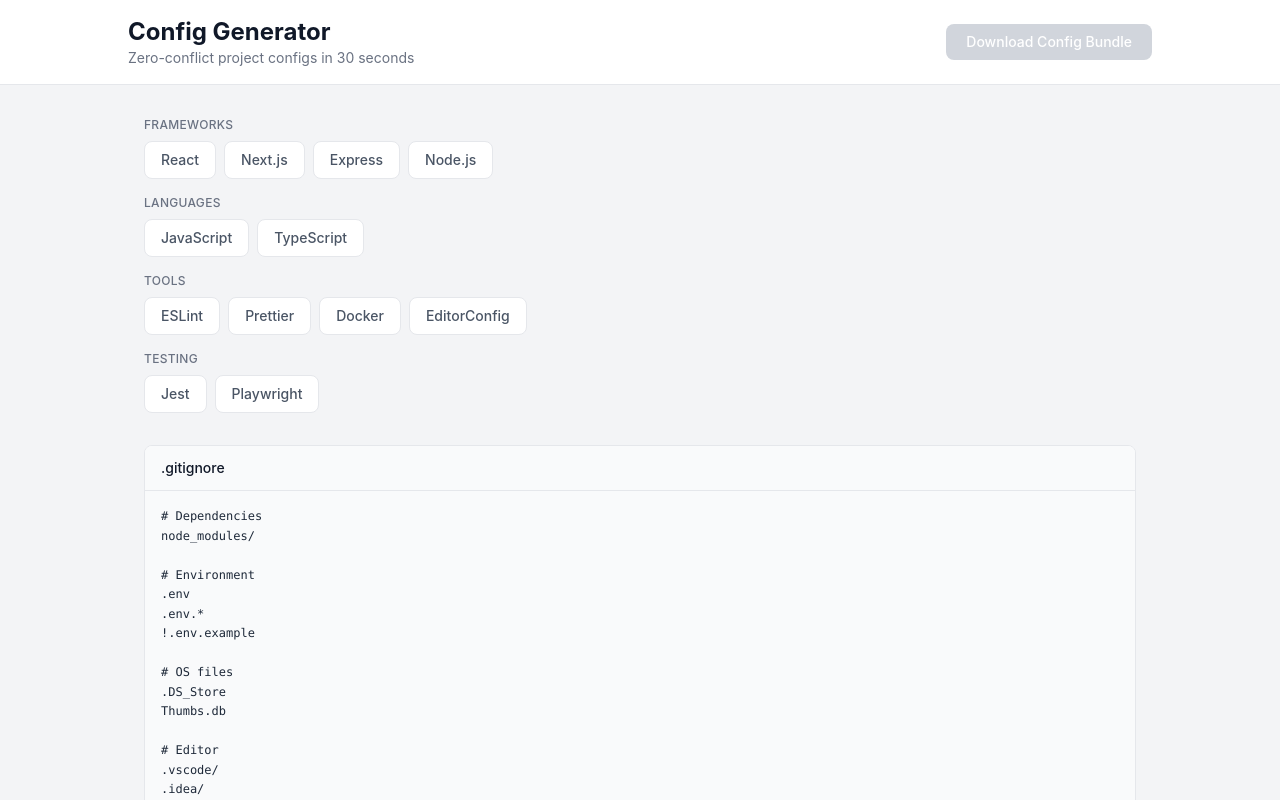
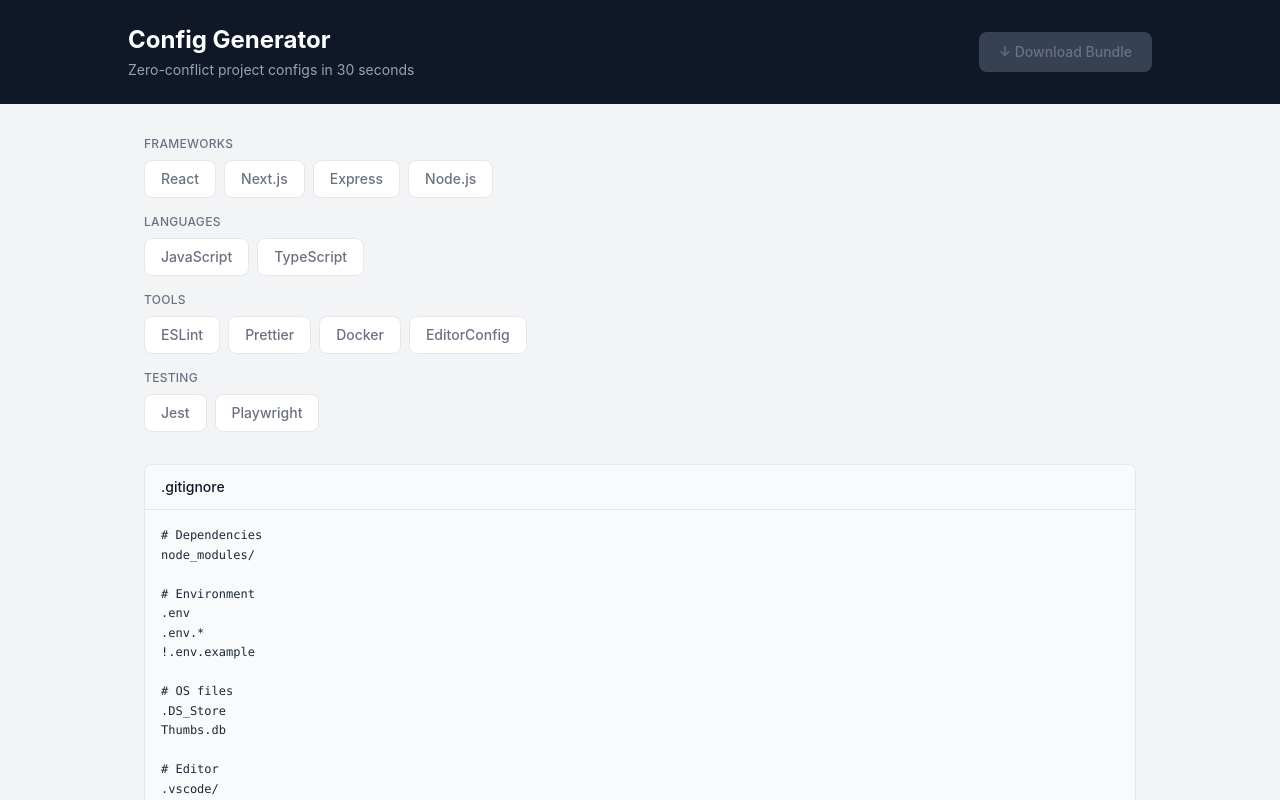
Before and after one commit to Lakonas/config-generator, a React (Vite) app: page / in a window 1280 px wide. Shown: the top 800 px of the page. Built offline with nearby package versions, Linux system fonts and the light colour scheme.

Commit message:
style: refine Header and StackCard with darker header and softer selection states

```diff
--- a/src/components/Header.jsx
+++ b/src/components/Header.jsx
@@ -1,21 +1,21 @@
 function Header({ onDownload, canDownload }) {
   return (
-    <header className="bg-white border-b border-gray-200 px-4 py-4">
+    <header className="bg-gray-900 px-4 py-6">
       <div className="max-w-5xl mx-auto flex items-center justify-between">
         <div>
-          <h1 className="text-2xl font-bold text-gray-900">Config Generator</h1>
-          <p className="text-sm text-gray-500">Zero-conflict project configs in 30 seconds</p>
+          <h1 className="text-2xl font-bold text-white">Config Generator</h1>
+          <p className="text-sm text-gray-400 mt-1">Zero-conflict project configs in 30 seconds</p>
         </div>
         <button
           onClick={onDownload}
           disabled={!canDownload}
-          className={`px-5 py-2 rounded-lg text-sm font-medium text-white transition-colors ${
+          className={`px-5 py-2.5 rounded-lg text-sm font-medium transition-all ${
             canDownload
-              ? 'bg-blue-600 hover:bg-blue-700 cursor-pointer'
-              : 'bg-gray-300 cursor-not-allowed'
+              ? 'bg-blue-500 hover:bg-blue-400 text-white cursor-pointer shadow-sm'
+              : 'bg-gray-700 text-gray-500 cursor-not-allowed'
           }`}
         >
-          Download Config Bundle
+          ↓ Download Bundle
         </button>
       </div>
     </header>
--- a/src/components/StackCard.jsx
+++ b/src/components/StackCard.jsx
@@ -2,10 +2,10 @@
   return (
     <button
       onClick={() => onToggle(item.id)}
-      className={`px-4 py-2 rounded-lg text-sm font-medium transition-colors cursor-pointer ${
+      className={`px-4 py-2 rounded-lg text-sm font-medium transition-all cursor-pointer ${
         isSelected
-          ? 'bg-blue-600 text-white'
-          : 'bg-white text-gray-600 border border-gray-200 hover:border-blue-300'
+          ? 'bg-blue-50 text-blue-700 border border-blue-300 shadow-sm'
+          : 'bg-white text-gray-500 border border-gray-200 hover:border-gray-300 hover:text-gray-700 hover:shadow-sm'
       }`}
     >
       {item.name}
```
